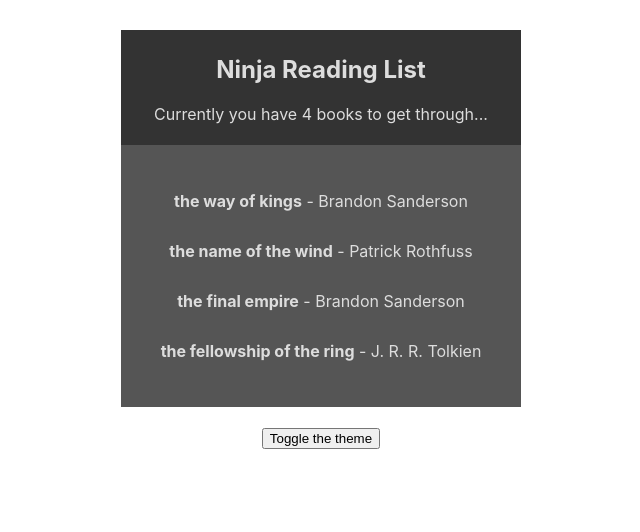
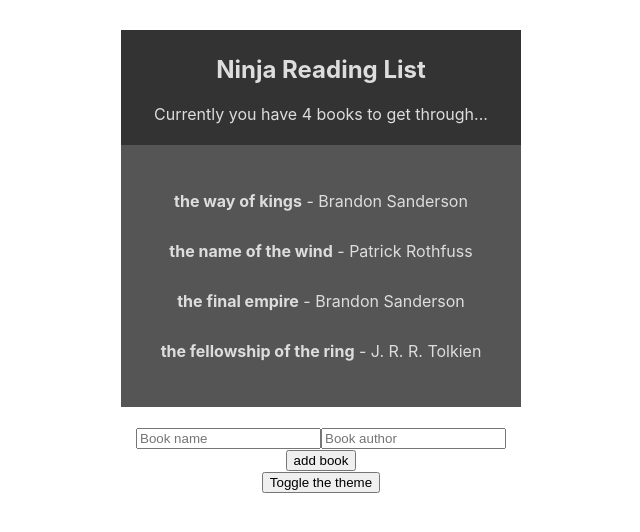
Before and after one commit to lucasmls/react-studies, a React (Create React App) app in the folder context-hooks/: page / in a window 1280 px wide. Shown: the top 532 px of the page, without its empty margins (319-959 px from the left). Built offline with nearby package versions, Linux system fonts and the light colour scheme.

Commit message:
[context-hooks] - Criação do formulário de cadastro de livros

```diff
--- a/context-hooks/src/App.js
+++ b/context-hooks/src/App.js
@@ -4,6 +4,7 @@ import React from "react";
  * Components
  */
 import Navbar from "./components/Navbar";
+import BookForm from "./components/BookForm";
 import Booklist from "./components/Booklist";
 import ThemeToggle from "./components/ThemeToggle";
 
@@ -21,9 +22,8 @@ function App() {
         <ThemeContextProvider>
           <BooksContextProvider>
             <Navbar />
-
             <Booklist />
-
+            <BookForm />
             <ThemeToggle />
           </BooksContextProvider>
         </ThemeContextProvider>
--- /dev/null
+++ b/context-hooks/src/components/BookForm/index.js
@@ -0,0 +1,23 @@
+import React, { useContext } from "react";
+import { formToJSON } from "../../utils/formToJSON";
+import { BooksContext } from "../../contexts/BooksContext";
+
+export default function BookForm() {
+  const { addBook } = useContext(BooksContext);
+
+  const handleSubmit = e => {
+    e.preventDefault();
+    addBook(formToJSON(e.target.elements));
+
+    // @TODO => Clean up the inputs after submit
+  };
+
+  return (
+    <form onSubmit={handleSubmit}>
+      <input name="title" type="text" placeholder="Book name" required />
+      <input name="author" type="text" placeholder="Book author" required />
+
+      <button type="submit">add book</button>
+    </form>
+  );
+}
--- a/context-hooks/src/contexts/BooksContext.js
+++ b/context-hooks/src/contexts/BooksContext.js
@@ -1,4 +1,5 @@
 import React, { useState, createContext } from "react";
+import uuid from "uuid/v1";
 
 export const BooksContext = createContext();
 
@@ -10,12 +11,16 @@ export default function BooksContextProvider({ children }) {
     { id: 4, title: "the fellowship of the ring", author: "J. R. R. Tolkien" }
   ]);
 
+  const addBook = ({ title, author }) => {
+    setBooks([...books, { id: uuid(), title, author }]);
+  };
+
   const deleteBook = id => {
     setBooks(books.filter(book => book.id !== id));
   };
 
   return (
-    <BooksContext.Provider value={{ books, deleteBook }}>
+    <BooksContext.Provider value={{ books, addBook, deleteBook }}>
       {children}
     </BooksContext.Provider>
   );
--- /dev/null
+++ b/context-hooks/src/utils/formToJSON.js
@@ -0,0 +1,12 @@
+export const formToJSON = elements =>
+  [].reduce.call(
+    elements,
+    (data, element) => {
+      if (element.name !== "") {
+        data[element.name] = element.value;
+      }
+
+      return data;
+    },
+    {}
+  );
```
